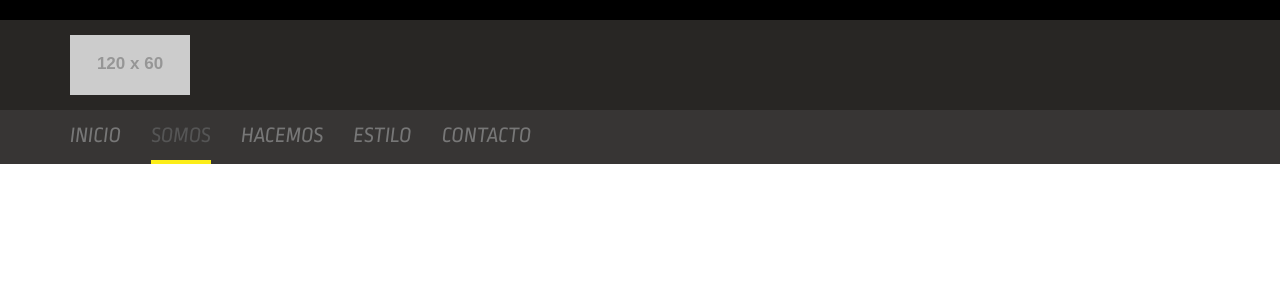
After one commit to includeweb/pack, a PHP site: page /somos.html in a window 1280 px wide. The commit adds this page. Shown: the top 300 px of the page. Run offline with PHP 8.4, Linux system fonts and the light colour scheme; grey boxes labelled with a size stand in for pictures from a placeholder-image service; some libraries are stand-ins or nearby versions.

Commit message:
Empiezo a maquetar secciones nuevas

```diff
--- a/css/styles.css
+++ b/css/styles.css
@@ -36,13 +36,31 @@
   background-size: cover;
 }
 
+.black {
+  background-color: #000;
+  height: 20px;
+}
+
+.logo-header {
+  background-color: #282624;
+  padding: 15px 0;
+}
+
 .amarillo{
 	background-color: #FCED18;
 	height: 500px;
 	opacity: 0.8;
 
 }
+
 .navbar-default{
+  background-color: #373534;
+  border:none;
+  margin-bottom: 0;
+  border-radius: 0;
+}
+
+.home .navbar-default{
 	background-color: transparent;
 	border:none;
 	margin-top: 150px;
@@ -55,9 +73,20 @@
  	background-color: transparent;
 }
 
+.navbar-nav {
+  margin-left: -30px;
+}
+
 .navbar-nav li a{
   color:#939597;
   font-size:22px;
   font-family: 'ropa_sansitalic';
   text-transform: uppercase;
+  margin: 0 15px;
+  padding: 15px 0;
 }
+
+.home .navbar-nav li a{
+  padding: 15px 15px;
+  margin: 0;
+}
--- a/index.html
+++ b/index.html
@@ -11,7 +11,7 @@
     <script src="js/bootstrap.min.js"></script>
     <script src="js/template.js"></script>
     <script type="text/javascript">
-     template.setPath('http://localhost:8080/pack/templates/');
+     template.setPath('http://localhost/pack/templates/');
 
       var web = {
         'template': 'inicio.html',
--- /dev/null
+++ b/somos.html
@@ -0,0 +1,64 @@
+<!DOCTYPE html>
+<html>
+<head>
+	<title></title>
+    <meta charset="utf-8">
+		<meta http-equiv="X-UA-Compatible" content="IE=edge">
+		<meta name="viewport" content="width=device-width, initial-scale=1">
+		<!-- jQuery (necessary for Bootstrap's JavaScript plugins) -->
+    <script src="https://ajax.googleapis.com/ajax/libs/jquery/1.11.3/jquery.min.js"></script>
+    <!-- Include all compiled plugins (below), or include individual files as needed -->
+    <script src="js/bootstrap.min.js"></script>
+
+		<!-- Bootstrap -->
+		<link href="css/bootstrap.min.css" rel="stylesheet">
+		<link href="css/styles.css" rel="stylesheet">
+		<meta name="description" content="<%meta_description%>">
+		<meta name="keywords" content="<%meta_keywords%>">
+		<meta name="robots" content="<%meta_robots%>">
+		<!-- HTML5 shim and Respond.js for IE8 support of HTML5 elements and media queries -->
+		<!-- WARNING: Respond.js doesn't work if you view the page via file:// -->
+		<!--[if lt IE 9]>
+		  <script src="https://oss.maxcdn.com/html5shiv/3.7.2/html5shiv.min.js"></script>
+		  <script src="https://oss.maxcdn.com/respond/1.4.2/respond.min.js"></script>
+		<![endif]-->
+</head>
+<body>
+	<header>
+		<div class="black"></div>
+		<div class="logo-header">
+			<div class="container">
+				<img src="http://placehold.it/120x60">
+			</div>
+		</div>
+		<nav class="navbar navbar-default">
+      <div class="container">
+        <!-- Brand and toggle get grouped for better mobile display -->
+        <div class="navbar-header">
+          <button type="button" class="navbar-toggle collapsed" data-toggle="collapse" data-target="#bs-example-navbar-collapse-1" aria-expanded="false">
+            <span class="sr-only">Toggle navigation</span>
+            <span class="icon-bar"></span>
+            <span class="icon-bar"></span>
+            <span class="icon-bar"></span>
+          </button>
+          <a class="navbar-brand hidden-md hidden-lg" href="#">Brand</a>
+        </div>
+
+        <!-- Collect the nav links, forms, and other content for toggling -->
+        <div class="collapse navbar-collapse" id="bs-example-navbar-collapse-1">
+          <ul class="nav navbar-nav">
+            <li><a href="#" class="section-change" data-section="inicio">inicio</a></li>
+            <li class="active"><a href="#" class="section-change" data-section="somos">somos</a></li>
+            <li><a href="#" class="section-change" >hacemos</a></li>
+            <li><a href="#" class="section-change" >estilo</a></li>
+            <li><a href="#" class="section-change" >contacto</a></li>
+          </ul>
+
+
+        </div><!-- /.navbar-collapse -->
+      </div><!-- /.container-fluid -->
+    </nav>
+	</header>
+	<footer></footer>
+</body>
+</html>
```
Lines whose indentation alone changed are shown as unchanged.
